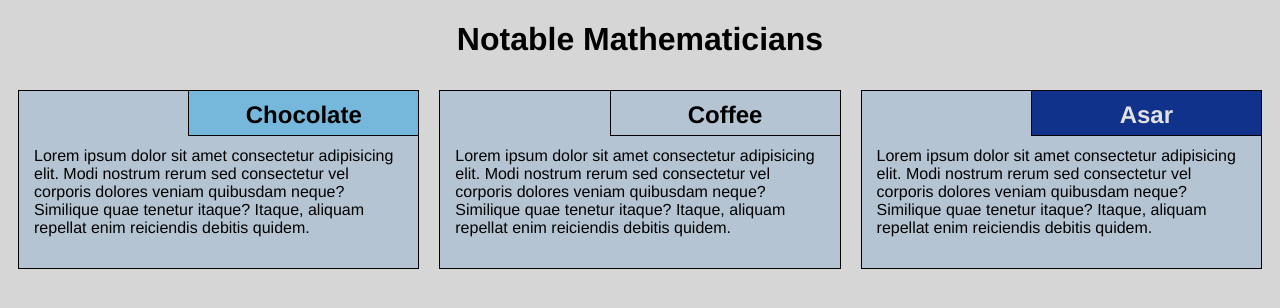
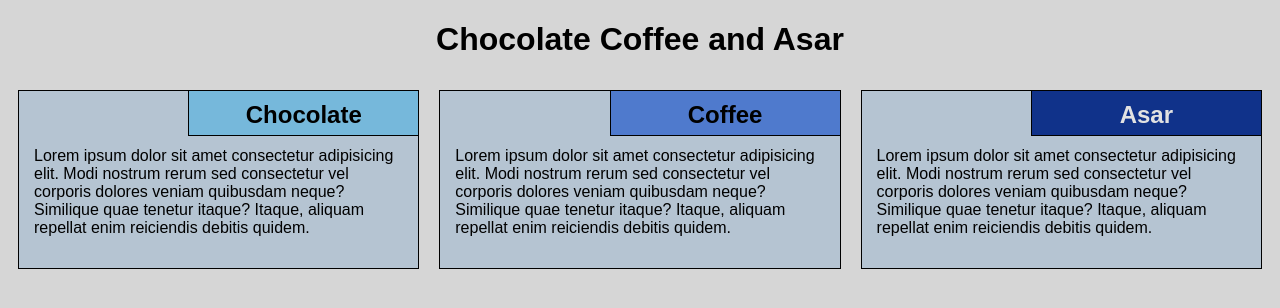
Before and after one commit to spaceled/courseraModule2, a plain HTML site: page index.html in a window 1280 px wide. Drawn offline with Linux system fonts and the light colour scheme.

Commit message:
Final Ready

```diff
--- a/css/style.css
+++ b/css/style.css
@@ -1,6 +1,6 @@
 * {
     box-sizing: border-box;
-    font-family: Helvetica;
+    font-family: Arial, Helvetica, sans-serif;
 }
 
 body {
--- a/index.html
+++ b/index.html
@@ -9,7 +9,7 @@
 </head>
 
 <body>
-    <h1>Notable Mathematicians</h1>
+    <h1>Chocolate Coffee and Asar</h1>
     <div class="row">
         <div class="col-lg-4 col-md-6 col-sm-12">
             <section class="chocolate">
@@ -18,7 +18,7 @@
             </section>
         </div>
         <div class="col-lg-4 col-md-6 col-sm-12">
-            <section class="fubini">
+            <section class="coffee">
                 <h2>Coffee</h2>
                 <p>
                     Lorem ipsum dolor sit amet consectetur adipisicing elit. Modi nostrum rerum sed consectetur vel corporis dolores veniam quibusdam neque? Similique quae tenetur itaque? Itaque, aliquam repellat enim reiciendis debitis quidem.
```
